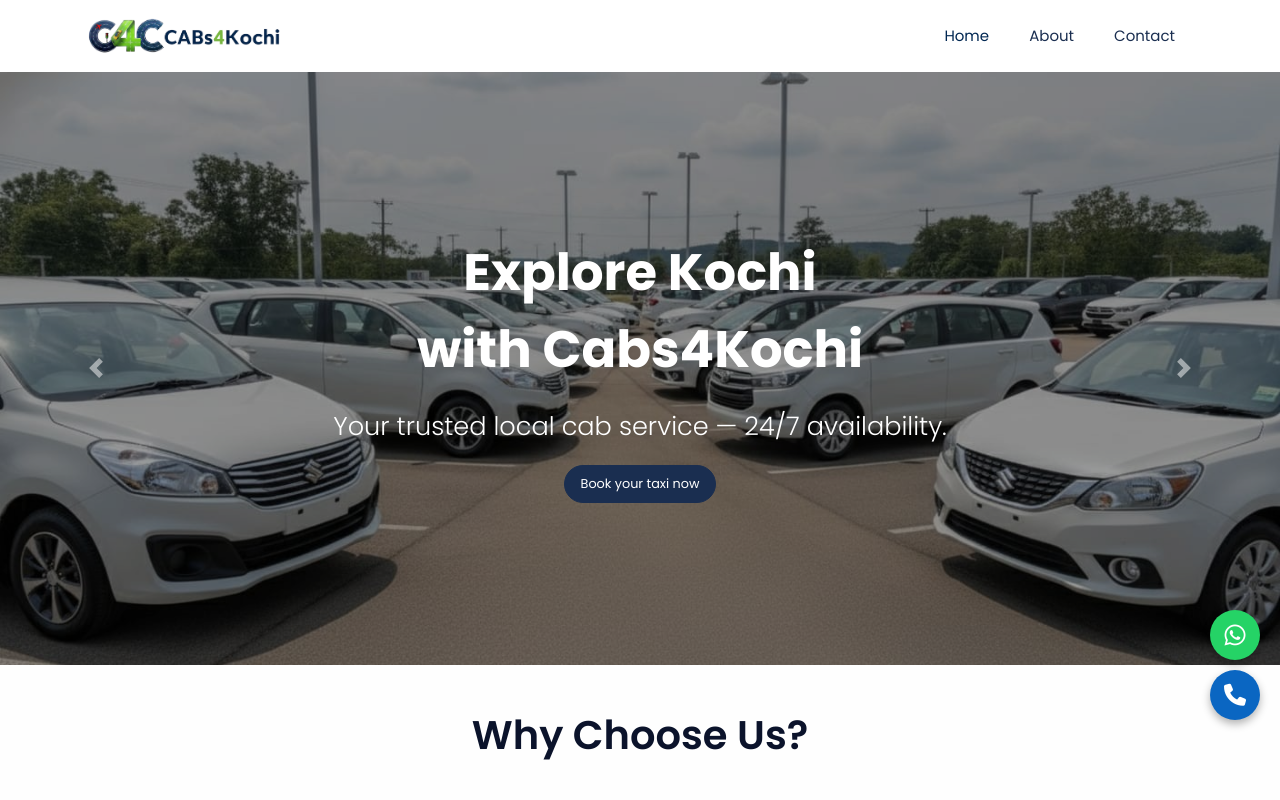
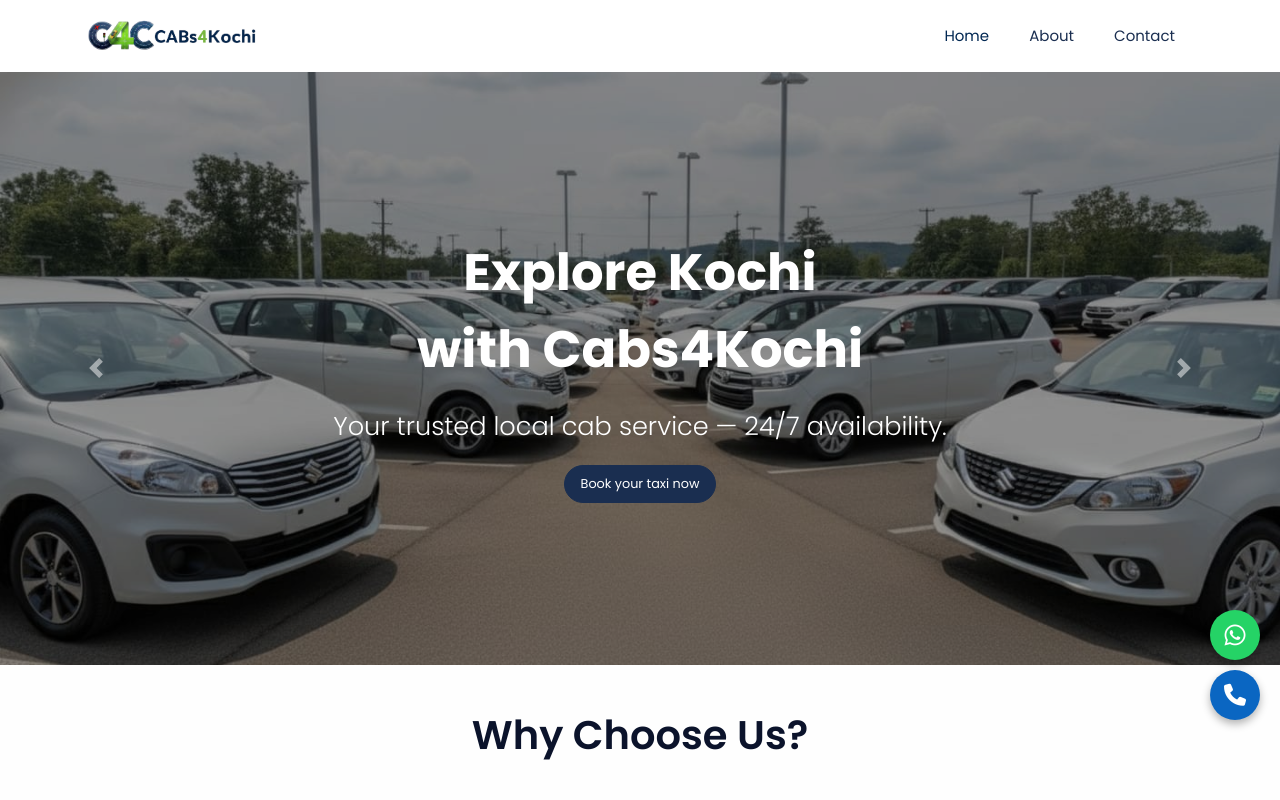
Before and after one commit to ann-droid5/cabservice, a plain HTML site: page OneDrive/Desktop/carbook-master/index.html in a window 1280 px wide. Shown: the top 800 px of the page. Drawn offline with nearby package versions, Linux system fonts and the light colour scheme; some packages are replaced by stand-ins of ours; no server answers; files whose address does not match are found by name.

```diff
--- a/OneDrive/Desktop/carbook-master/index.html
+++ b/OneDrive/Desktop/carbook-master/index.html
@@ -37,7 +37,7 @@
 	  <nav class="navbar navbar-expand-lg navbar-dark ftco_navbar bg-white fixed-top ftco-navbar-light" id="ftco-navbar">
 	    <div class="container">
 	      <a class="navbar-brand d-flex align-items-center" href="index.html" style="gap: 8px;">
-  <img src="images/logonav.png" alt="Cabs4Kochi Logo" class="img-fluid" style="max-height: 40px; object-fit: contain;">
+  <img src="images/logonav.png" alt="Cabs4Kochi Logo" class="img-fluid" style="max-height: 35px; object-fit: contain;">
 
 </a>
 
```
